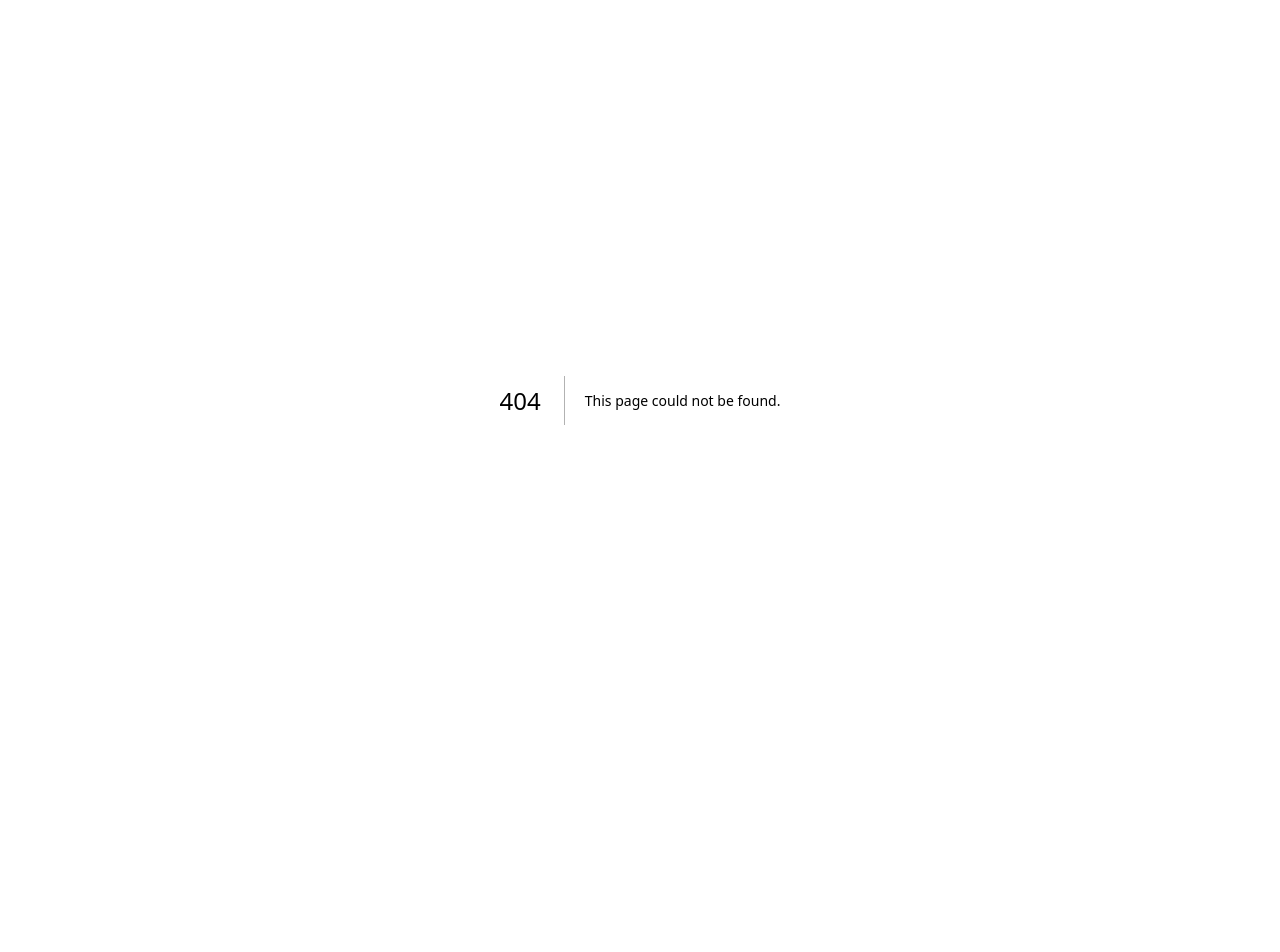
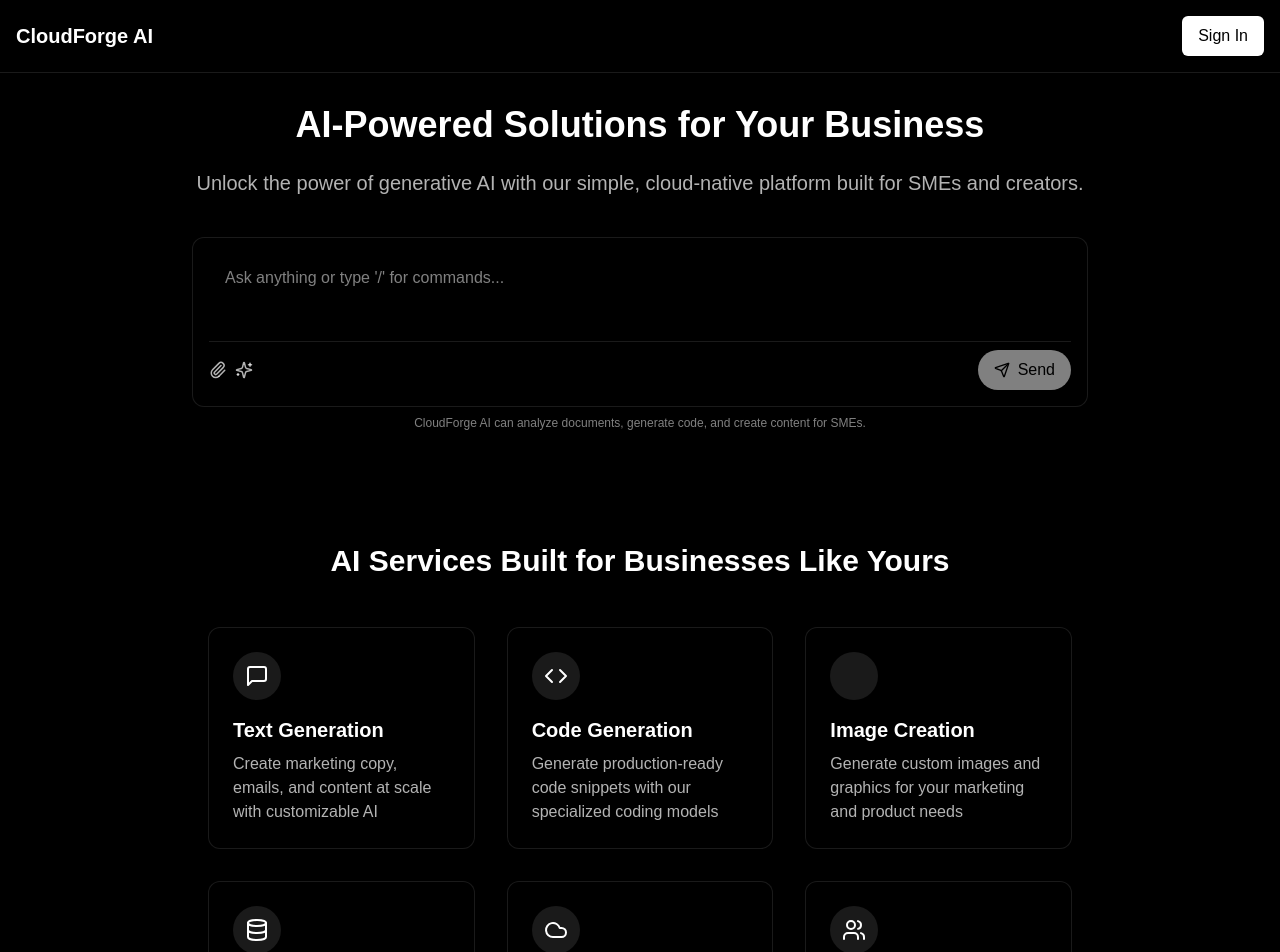
Before and after one commit to RISHIK92/mars-genai, a Next.js app: page /Home in a window 1280 px wide. Before the commit this address had no page. Shown: the top 952 px of the page. Before the commit the page ends 800 px from the top, so only its background shows below. Built offline with nearby package versions, Linux system fonts and the light colour scheme.

Commit message:
home page

```diff
--- a/app/(auth)/login/page.tsx
+++ b/app/(auth)/login/page.tsx
@@ -1,6 +1,5 @@
 "use client"
 import React, { useState } from 'react';
-import { useNavigate } from 'react-router-dom';
 import { Eye, EyeOff, Lock, Mail } from 'lucide-react';
 
 const Login: React.FC = () => {
--- /dev/null
+++ b/app/Home/page.tsx
@@ -0,0 +1,201 @@
+"use client"
+
+
+import React, { useState } from 'react';
+import { Code, MessageSquare, Database, Cloud, Users, Paperclip, Send, Sparkles } from 'lucide-react';
+
+// Simple feature data for the service features section
+const features = [
+  {
+    icon: <MessageSquare className="h-6 w-6 text-white" />,
+    title: 'Text Generation',
+    description: 'Create marketing copy, emails, and content at scale with customizable AI'
+  },
+  {
+    icon: <Code className="h-6 w-6 text-white" />,
+    title: 'Code Generation',
+    description: 'Generate production-ready code snippets with our specialized coding models'
+  },
+  {
+    title: 'Image Creation',
+    description: 'Generate custom images and graphics for your marketing and product needs'
+  },
+  {
+    icon: <Database className="h-6 w-6 text-white" />,
+    title: 'Fine Tuning',
+    description: 'Train models on your own data for greater accuracy and brand alignment'
+  },
+  {
+    icon: <Cloud className="h-6 w-6 text-white" />,
+    title: 'Cloud-Native',
+    description: 'Built for scalability with zero infrastructure management required'
+  },
+  {
+    icon: <Users className="h-6 w-6 text-white" />,
+    title: 'Team Workspaces',
+    description: 'Collaborate with your team with shared projects and access controls'
+  }
+];
+
+const Index = () => {
+  const [message, setMessage] = useState('');
+  const [files, setFiles] = useState<File[]>([]);
+
+  const handleFileChange = (e: React.ChangeEvent<HTMLInputElement>) => {
+    if (e.target.files) {
+      setFiles(Array.from(e.target.files));
+    }
+  };
+
+  const handleSubmit = (e: React.FormEvent) => {
+    e.preventDefault();
+    // Handle message submission logic here
+    console.log('Message:', message);
+    console.log('Files:', files);
+    setMessage('');
+    setFiles([]);
+  };
+
+  const removeFile = (index: number) => {
+    setFiles(files.filter((_, i) => i !== index));
+  };
+
+  return (
+    <div className="min-h-screen bg-black text-white">
+      {/* Header */}
+      <header className="border-b border-white/10 p-4">
+        <div className="container mx-auto flex justify-between items-center">
+          <h1 className="text-xl font-bold">CloudForge AI</h1>
+          <div className="flex items-center space-x-4">
+            <button className="px-4 py-2 rounded-md bg-white text-black hover:bg-white/90 transition">
+              Sign In
+            </button>
+          </div>
+        </div>
+      </header>
+
+      {/* Main Content */}
+      <main className="container mx-auto px-4 py-8">
+        <div className="max-w-4xl mx-auto">
+          <h1 className="text-4xl font-bold text-center mb-6">
+            AI-Powered Solutions for Your Business
+          </h1>
+          <p className="text-xl text-center text-white/70 mb-10">
+            Unlock the power of generative AI with our simple, cloud-native platform built for SMEs and creators.
+          </p>
+
+          {/* Chat Input Area */}
+          <div className="mb-16">
+            <div className="bg-black rounded-xl border border-white/10 p-4">
+              {files.length > 0 && (
+                <div className="mb-4 space-y-2">
+                  {files.map((file, index) => (
+                    <div key={index} className="flex items-center justify-between p-2 bg-white/5 rounded-md text-sm">
+                      <div className="flex items-center overflow-hidden">
+                        <Paperclip size={16} className="text-white mr-2" />
+                        <span className="truncate">{file.name}</span>
+                        <span className="ml-2 text-xs text-white/60">
+                          ({(file.size / 1024).toFixed(1)} KB)
+                        </span>
+                      </div>
+                      <button
+                        className="text-white/70 hover:text-white"
+                        onClick={() => removeFile(index)}
+                      >
+                        <span className="sr-only">Remove</span>
+                        &times;
+                      </button>
+                    </div>
+                  ))}
+                </div>
+              )}
+
+              <form onSubmit={handleSubmit} className="flex flex-col">
+                <div className="relative">
+                  <textarea
+                    value={message}
+                    onChange={(e) => setMessage(e.target.value)}
+                    placeholder="Ask anything or type '/' for commands..."
+                    className="w-full border-0 bg-transparent py-3 px-4 h-20 focus:outline-none resize-none"
+                    onKeyDown={(e) => {
+                      if (e.key === 'Enter' && !e.shiftKey) {
+                        e.preventDefault();
+                        handleSubmit(e);
+                      }
+                    }}
+                  />
+                </div>
+
+                <div className="flex items-center justify-between pt-2 border-t border-white/10">
+                  <div className="flex items-center space-x-2">
+                    <label className="cursor-pointer flex items-center space-x-2 hover:text-white/90">
+                      <input
+                        type="file"
+                        multiple
+                        className="hidden"
+                        onChange={handleFileChange}
+                      />
+                      <Paperclip size={18} className="text-white/70" />
+                    </label>
+                    <button
+                      type="button"
+                      className="text-white/70 hover:text-white/90"
+                    >
+                      <Sparkles size={18} />
+                    </button>
+                  </div>
+
+                  <button
+                    type="submit"
+                    className="bg-white text-black px-4 py-2 rounded-full flex items-center space-x-2 hover:bg-white/90 disabled:opacity-50"
+                    disabled={!message && files.length === 0}
+                  >
+                    <Send size={16} />
+                    <span>Send</span>
+                  </button>
+                </div>
+              </form>
+            </div>
+
+            <div className="text-xs text-center text-white/50 mt-2">
+              CloudForge AI can analyze documents, generate code, and create content for SMEs.
+            </div>
+          </div>
+
+          {/* Service Features */}
+          <section className="py-12">
+            <div className="container mx-auto px-4">
+              <h2 className="text-3xl font-bold text-center mb-12 text-white">
+                AI Services Built for Businesses Like Yours
+              </h2>
+
+              <div className="grid grid-cols-1 md:grid-cols-2 lg:grid-cols-3 gap-8">
+                {features.map((feature, index) => (
+                  <div
+                    key={index}
+                    className="bg-black rounded-xl p-6 shadow-sm hover:shadow-md transition-shadow border border-white/10"
+                  >
+                    <div className="rounded-full bg-white/10 w-12 h-12 flex items-center justify-center mb-4">
+                      {feature.icon}
+                    </div>
+                    <h3 className="text-xl font-semibold mb-2 text-white">{feature.title}</h3>
+                    <p className="text-white/70">{feature.description}</p>
+                  </div>
+                ))}
+              </div>
+            </div>
+          </section>
+        </div>
+      </main>
+
+      {/* Footer */}
+      <footer className="border-t border-white/10 py-6">
+        <div className="container mx-auto px-4 text-center text-white/60 text-sm">
+          &copy; {new Date().getFullYear()} CloudForge AI. All rights reserved.
+        </div>
+      </footer>
+    </div>
+  );
+};
+
+export default Index;
```
